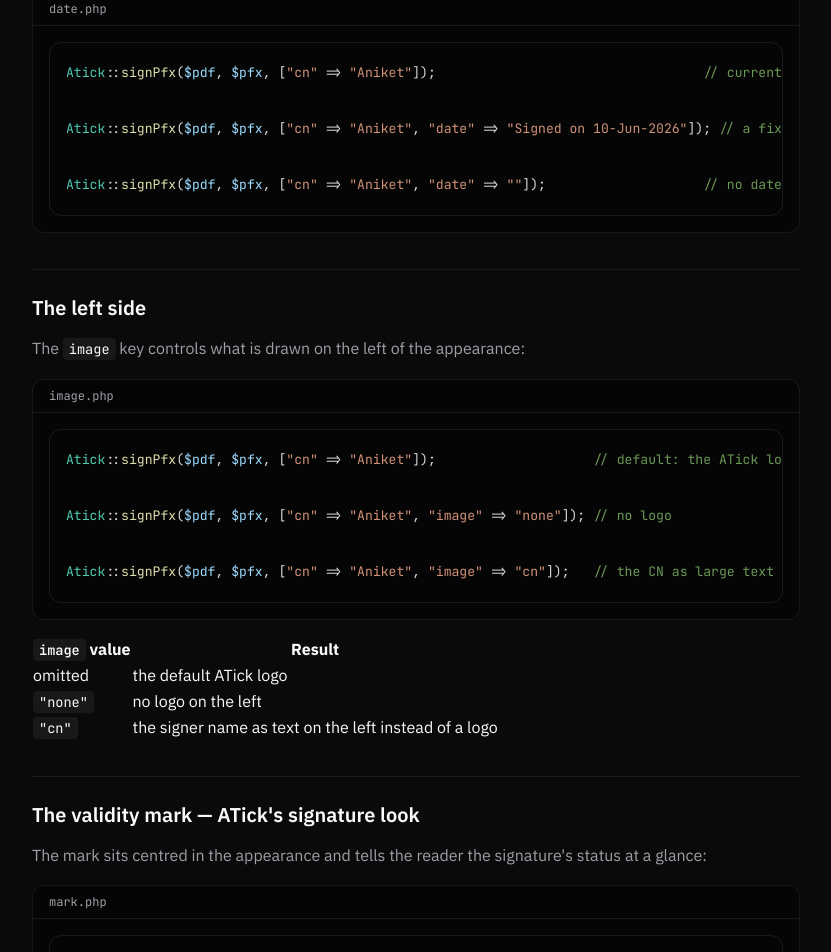
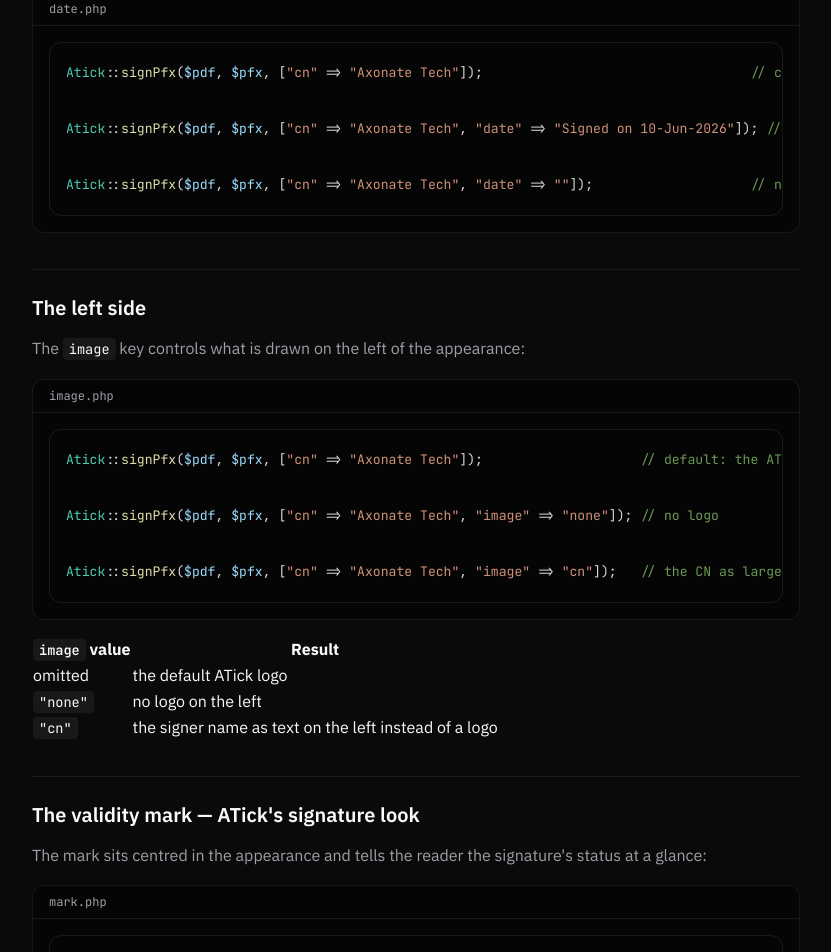
Before and after one commit to Aniketc068/ATick, a Next.js app: page /docs/php/appearance in a window 1280 px wide. Shown: the part 1209-2161 px from the top of the page, without its empty margins (344-1175 px from the left). Built offline with nearby package versions, Linux system fonts and the light colour scheme.

Commit message:
docs: use Axonate Tech in all signer-name examples (branding)

```diff
--- a/app/docs/dotnet/esign/page.tsx
+++ b/app/docs/dotnet/esign/page.tsx
@@ -36,7 +36,7 @@ using System.Security.Cryptography;`} />
 // options: cn, reason, placements / page+rect, field_name, pades, contents_size.
 // Leave room for the chain + revocation + timestamp that a pkcs7Pdf reply carries.
 var (prepared, bytesToSign) = Atick.Prepare(pdf,
-    "{\\"cn\\":\\"Aniket\\",\\"reason\\":\\"Agreement\\",\\"pades\\":true,"
+    "{\\"cn\\":\\"Axonate Tech\\",\\"reason\\":\\"Agreement\\",\\"pades\\":true,"
   + "\\"page\\":1,\\"rect\\":[40,640,300,750],\\"contents_size\\":60000}");
 
 // The InputHash that goes into <InputHash> (hex).
@@ -104,7 +104,7 @@ File.WriteAllBytes("signed.pdf", signed);`} />
       </ul>
 
       <Code lang="dotnet" file="RemoteKey.cs" code={`var (prepared, bytesToSign) = Atick.Prepare(pdf,
-    "{\\"cn\\":\\"Aniket\\",\\"reason\\":\\"Approved\\",\\"pades\\":true}");
+    "{\\"cn\\":\\"Axonate Tech\\",\\"reason\\":\\"Approved\\",\\"pades\\":true}");
 
 // Sign bytesToSign with your provider; return a detached CMS over those exact bytes.
 byte[] cms = SignWithMyProvider(bytesToSign);   // PKCS#11 token / HSM / Windows store
@@ -123,7 +123,7 @@ File.WriteAllBytes("signed.pdf", signed);`} />
 
       <Code lang="dotnet" file="Simulate.cs" code={`byte[] pfx = File.ReadAllBytes("signer.pfx");
 
-var (prepared, bytesToSign) = Atick.Prepare(pdf, "{\\"cn\\":\\"Aniket\\",\\"pades\\":true}");
+var (prepared, bytesToSign) = Atick.Prepare(pdf, "{\\"cn\\":\\"Axonate Tech\\",\\"pades\\":true}");
 byte[] cms  = Atick.CmsPfx(bytesToSign, pfx,
                    "{\\"password\\":\\"••••\\",\\"pades\\":true,\\"timestamp\\":true}");
 byte[] done = Atick.Embed(prepared, cms);
--- a/app/docs/java/esign/page.tsx
+++ b/app/docs/java/esign/page.tsx
@@ -32,7 +32,7 @@ import java.security.MessageDigest;`} />
 // options: cn, reason, placements / page+rect, field_name, pades, contents_size.
 // Leave room for the chain + revocation + timestamp that a pkcs7Pdf reply carries.
 byte[][] pr = Atick.prepare(pdf,
-    "{\\"cn\\":\\"Aniket\\",\\"reason\\":\\"Agreement\\",\\"pades\\":true,"
+    "{\\"cn\\":\\"Axonate Tech\\",\\"reason\\":\\"Agreement\\",\\"pades\\":true,"
   + "\\"page\\":1,\\"rect\\":[40,640,300,750],\\"contents_size\\":60000}");
 
 byte[] prepared    = pr[0];
@@ -96,7 +96,7 @@ Files.write(Path.of("signed.pdf"), signed);`} />
         vendor&apos;s PKCS#11 provider).</li>
         <li><strong>Windows certificate store</strong> — <code>SunMSCAPI</code>.</li>
       </ul>
-      <Code lang="java" file="RemoteKey.java" code={`byte[][] pr = Atick.prepare(pdf, "{\\"cn\\":\\"Aniket\\",\\"reason\\":\\"Approved\\",\\"pades\\":true}");
+      <Code lang="java" file="RemoteKey.java" code={`byte[][] pr = Atick.prepare(pdf, "{\\"cn\\":\\"Axonate Tech\\",\\"reason\\":\\"Approved\\",\\"pades\\":true}");
 
 // Sign pr[1] with your JCA provider; return a detached CMS over those exact bytes.
 byte[] cms = signWithMyProvider(pr[1]);   // SunPKCS11 / SunMSCAPI / vendor provider
@@ -113,7 +113,7 @@ Files.write(Path.of("signed.pdf"), signed);`} />
       a <code>pkcs7Pdf</code>-style CMS over <code>pr[1]</code>:</p>
       <Code lang="java" file="Simulate.java" code={`byte[] pfx = Files.readAllBytes(Path.of("signer.pfx"));
 
-byte[][] pr   = Atick.prepare(pdf, "{\\"cn\\":\\"Aniket\\",\\"pades\\":true}");
+byte[][] pr   = Atick.prepare(pdf, "{\\"cn\\":\\"Axonate Tech\\",\\"pades\\":true}");
 byte[]   cms  = Atick.cmsPfx(pr[1], pfx,
                    "{\\"password\\":\\"••••\\",\\"pades\\":true,\\"timestamp\\":true}");
 byte[]   done = Atick.embed(pr[0], cms);
--- a/app/docs/node/appearance/page.tsx
+++ b/app/docs/node/appearance/page.tsx
@@ -29,15 +29,15 @@ fs.writeFileSync("signed.pdf", signed);`} />
       box never overflows.</p>
 
       <h2>Date / time</h2>
-      <Code lang="node" file="date.js" code={`atick.signPfx(pdf, pfx, JSON.stringify({ cn: "Aniket" }));                              // current time (default)
-atick.signPfx(pdf, pfx, JSON.stringify({ cn: "Aniket", date: "Signed on 10-Jun-2026" })); // a fixed string
-atick.signPfx(pdf, pfx, JSON.stringify({ cn: "Aniket", date: "" }));                    // no date line`} />
+      <Code lang="node" file="date.js" code={`atick.signPfx(pdf, pfx, JSON.stringify({ cn: "Axonate Tech" }));                              // current time (default)
+atick.signPfx(pdf, pfx, JSON.stringify({ cn: "Axonate Tech", date: "Signed on 10-Jun-2026" })); // a fixed string
+atick.signPfx(pdf, pfx, JSON.stringify({ cn: "Axonate Tech", date: "" }));                    // no date line`} />
 
       <h2>The left side</h2>
       <p>The <code>image</code> key controls what is drawn on the left of the appearance:</p>
-      <Code lang="node" file="left.js" code={`atick.signPfx(pdf, pfx, JSON.stringify({ cn: "Aniket" }));                  // default: the ATick logo
-atick.signPfx(pdf, pfx, JSON.stringify({ cn: "Aniket", image: "none" }));   // no logo
-atick.signPfx(pdf, pfx, JSON.stringify({ cn: "Aniket", image: "cn" }));     // the CN as large text on the LEFT (Adobe-style)`} />
+      <Code lang="node" file="left.js" code={`atick.signPfx(pdf, pfx, JSON.stringify({ cn: "Axonate Tech" }));                  // default: the ATick logo
+atick.signPfx(pdf, pfx, JSON.stringify({ cn: "Axonate Tech", image: "none" }));   // no logo
+atick.signPfx(pdf, pfx, JSON.stringify({ cn: "Axonate Tech", image: "cn" }));     // the CN as large text on the LEFT (Adobe-style)`} />
       <table>
         <thead><tr><th><code>image</code> value</th><th>Result</th></tr></thead>
         <tbody>
@@ -50,9 +50,9 @@ atick.signPfx(pdf, pfx, JSON.stringify({ cn: "Aniket", image: "cn" }));     // t
       <h2>The validity mark — ATick&apos;s signature look</h2>
       <p>The mark sits centred in the appearance and tells the reader the signature&apos;s status at a
       glance:</p>
-      <Code lang="node" file="mark.js" code={`atick.signPfx(pdf, pfx, JSON.stringify({ cn: "Aniket", green_tick: true }));    // the "?" mark — Adobe paints it GREEN if valid+trusted, RED if invalid
-atick.signPfx(pdf, pfx, JSON.stringify({ cn: "Aniket", always_check: true }));  // ATick's green-tick graphic as the base (Adobe still reds a bad signature)
-atick.signPfx(pdf, pfx, JSON.stringify({ cn: "Aniket", green_tick: false }));   // no mark — a plain signature`} />
+      <Code lang="node" file="mark.js" code={`atick.signPfx(pdf, pfx, JSON.stringify({ cn: "Axonate Tech", green_tick: true }));    // the "?" mark — Adobe paints it GREEN if valid+trusted, RED if invalid
+atick.signPfx(pdf, pfx, JSON.stringify({ cn: "Axonate Tech", always_check: true }));  // ATick's green-tick graphic as the base (Adobe still reds a bad signature)
+atick.signPfx(pdf, pfx, JSON.stringify({ cn: "Axonate Tech", green_tick: false }));   // no mark — a plain signature`} />
       <ul>
         <li><strong><code>green_tick: true</code></strong> — the classic validity mark: a <code>?</code> that Adobe Acrobat repaints <strong>green</strong> for a valid, trusted signature and <strong>red</strong> for a broken one.</li>
         <li><strong><code>always_check: true</code></strong> — uses ATick&apos;s own green-tick graphic as the base, so the tick shows in every viewer; Adobe still overlays a red mark if the signature is actually invalid.</li>
@@ -82,10 +82,10 @@ atick.signPfx(pdf, pfx, JSON.stringify({ cn: "Aniket", green_tick: false }));
       <h3>Colouring the mark</h3>
       <p>Colour the mark with a hex string, a CSS colour name, or an <code>[r, g, b]</code> array — or
       fill it with an axial gradient:</p>
-      <Code lang="node" file="mark-color.js" code={`atick.signPfx(pdf, pfx, JSON.stringify({ cn: "Aniket", green_tick: true, mark_color: "#E53935" }));        // hex
-atick.signPfx(pdf, pfx, JSON.stringify({ cn: "Aniket", green_tick: true, mark_color: "blue" }));           // CSS name
-atick.signPfx(pdf, pfx, JSON.stringify({ cn: "Aniket", green_tick: true, mark_color: [255, 140, 0] }));    // RGB array
-atick.signPfx(pdf, pfx, JSON.stringify({ cn: "Aniket", green_tick: true, mark_gradient: ["red", "orange", "yellow"] }));  // gradient`} />
+      <Code lang="node" file="mark-color.js" code={`atick.signPfx(pdf, pfx, JSON.stringify({ cn: "Axonate Tech", green_tick: true, mark_color: "#E53935" }));        // hex
+atick.signPfx(pdf, pfx, JSON.stringify({ cn: "Axonate Tech", green_tick: true, mark_color: "blue" }));           // CSS name
+atick.signPfx(pdf, pfx, JSON.stringify({ cn: "Axonate Tech", green_tick: true, mark_color: [255, 140, 0] }));    // RGB array
+atick.signPfx(pdf, pfx, JSON.stringify({ cn: "Axonate Tech", green_tick: true, mark_gradient: ["red", "orange", "yellow"] }));  // gradient`} />
       <p>Use <code>mark_scale</code> to resize the mark relative to the appearance box.</p>
 
       <h2>Distinguished name</h2>
@@ -110,12 +110,12 @@ atick.signPfx(pdf, pfx, JSON.stringify({ cn: "Aniket", green_tick: true, mark_gr
       <p>Place the appearance with <code>page</code> + <code>rect</code>, or stamp several positions at
       once with <code>placements</code>. Coordinates are PDF points as <code>[x1, y1, x2, y2]</code>.</p>
       <Code lang="node" file="position.js" code={`atick.signPfx(pdf, pfx, JSON.stringify({
-  cn: "Aniket", green_tick: true, page: 1, rect: [300, 55, 575, 175],
+  cn: "Axonate Tech", green_tick: true, page: 1, rect: [300, 55, 575, 175],
 }));
 
 // one stamp per entry: [page, [x1,y1,x2,y2]]
 atick.signPfx(pdf, pfx, JSON.stringify({
-  cn: "Aniket", green_tick: true,
+  cn: "Axonate Tech", green_tick: true,
   placements: [[1, [300, 55, 575, 175]], [2, [300, 55, 575, 175]]],
 }));`} />
       <p>You can also size the box directly with <code>width</code> and <code>height</code>.</p>
@@ -124,7 +124,7 @@ atick.signPfx(pdf, pfx, JSON.stringify({
       <p>When the default placement is close but not exact, nudge the pieces individually instead of
       redesigning the box. All offsets are in PDF points unless noted.</p>
       <Code lang="node" file="fine-tune.js" code={`atick.signPfx(pdf, pfx, JSON.stringify({
-  cn: "Aniket", green_tick: true,
+  cn: "Axonate Tech", green_tick: true,
   top_reserve: 0.32,   // reserve the top 32% of the box for the logo / mark
   mark_scale: 1.2,     // make the mark 20% larger
   mark_dx: 4,          // nudge the mark right
@@ -141,7 +141,7 @@ atick.signPfx(pdf, pfx, JSON.stringify({
       <h3>Border colour &amp; width</h3>
       <p>With <code>border: true</code>, set the border colour and line width:</p>
       <Code lang="node" file="border.js" code={`atick.signPfx(pdf, pfx, JSON.stringify({
-  cn: "Aniket", green_tick: true,
+  cn: "Axonate Tech", green_tick: true,
   border: true,
   border_color: [33, 150, 243],   // [r, g, b] (also accepts hex or a CSS name)
   border_width: 1.0,              // line width in PDF points
@@ -154,7 +154,7 @@ atick.signPfx(pdf, pfx, JSON.stringify({
       <h2>Invisible signature</h2>
       <p>A cryptographically valid signature that draws nothing on the page — pass an empty
       <code>placements</code> array:</p>
-      <Code lang="node" file="invisible.js" code={`atick.signPfx(pdf, pfx, JSON.stringify({ cn: "Aniket", placements: [] }));   // empty placements`} />
+      <Code lang="node" file="invisible.js" code={`atick.signPfx(pdf, pfx, JSON.stringify({ cn: "Axonate Tech", placements: [] }));   // empty placements`} />
 
       <h2>Other appearance options</h2>
       <table>
@@ -180,7 +180,7 @@ atick.signPfx(pdf, pfx, JSON.stringify({
       <h2>Errors</h2>
       <p>Every failure throws an <code>Error</code>:</p>
       <Code lang="node" file="errors.js" code={`try {
-  atick.signPfx(pdf, pfx, JSON.stringify({ cn: "Aniket", image: "missing.png" }));
+  atick.signPfx(pdf, pfx, JSON.stringify({ cn: "Axonate Tech", image: "missing.png" }));
 } catch (err) {
   console.log("signing failed: " + err.message);
 }`} />
--- a/app/docs/node/quickstart/page.tsx
+++ b/app/docs/node/quickstart/page.tsx
@@ -30,7 +30,7 @@ fs.writeFileSync("signed.pdf", signed);`} />
 import { readFileSync, writeFileSync } from "fs";
 
 const signed = atick.signPfx(readFileSync("doc.pdf"), readFileSync("my.pfx"),
-  JSON.stringify({ password: "••••", cn: "Aniket", pades: true, page: 1, rect: [300, 55, 575, 175] }));
+  JSON.stringify({ password: "••••", cn: "Axonate Tech", pades: true, page: 1, rect: [300, 55, 575, 175] }));
 writeFileSync("signed.pdf", signed);`} />
 
       <h2>A minimal, invisible signature</h2>
--- a/app/docs/node/signing/page.tsx
+++ b/app/docs/node/signing/page.tsx
@@ -25,7 +25,7 @@ const pfx = fs.readFileSync("signer.pfx");
 
 const signed = atick.signPfx(pdf, pfx, JSON.stringify({
   password: "••••",
-  cn: "Aniket",
+  cn: "Axonate Tech",
   reason: "Approved",
   pades: true,
 }));
@@ -40,7 +40,7 @@ fs.writeFileSync("out.pdf", signed);`} />
 
 const signed = atick.signPfx(pdf, pem, JSON.stringify({
   password: "",
-  cn: "Aniket",
+  cn: "Axonate Tech",
   pades: true,
 }));`} />
       <blockquote>Because the format is auto-detected, the same <code>signPfx</code> call works for
@@ -55,7 +55,7 @@ const signed = atick.signPfx(pdf, pem, JSON.stringify({
       to sign, you produce the CMS signature with your own signer, and ATick embeds it.</p>
       <Code lang="node" file="deferred.js" code={`// Step 1 — prepare. Returns { prepared, bytesToSign }.
 const { prepared, bytesToSign } = atick.prepare(pdf, JSON.stringify({
-  cn: "Aniket",
+  cn: "Axonate Tech",
   reason: "Approved",
   pades: true,
   hash_algo: "sha256",
@@ -77,7 +77,7 @@ fs.writeFileSync("out.pdf", signed);`} />
       <p>If you have the key material in software (a <code>.pfx</code>/<code>.p12</code>/<code>.pem</code>),
       ATick can also build the CMS for you with <code>atick.cmsPfx</code>, then <code>atick.embed</code>:</p>
       <Code lang="node" file="cmspfx.js" code={`const { prepared, bytesToSign } = atick.prepare(pdf, JSON.stringify({
-  cn: "Aniket",
+  cn: "Axonate Tech",
   pades: true,
 }));
 
@@ -122,7 +122,7 @@ const signed = atick.embed(prepared, cms);`} />
       (<code>[[page, [x1, y1, x2, y2]], …]</code>).</p>
       <Code lang="node" file="appearance.js" code={`const signed = atick.signPfx(pdf, pfx, JSON.stringify({
   password: "••••",
-  cn: "Aniket",
+  cn: "Axonate Tech",
   reason: "Approved",
   show_mark: true,
   green_tick: true,
@@ -138,7 +138,7 @@ const signed = atick.embed(prepared, cms);`} />
       so it never collides.</p>
       <Code lang="node" file="multisig.js" code={`const v1 = atick.signPfx(pdf, pfx, JSON.stringify({
   password: "••••",
-  cn: "Aniket",
+  cn: "Axonate Tech",
   pades: true,
 })); // Atick_1
 
--- a/app/docs/php/appearance/page.tsx
+++ b/app/docs/php/appearance/page.tsx
@@ -28,15 +28,15 @@ file_put_contents("signed.pdf", $signed);`} />
       <p>Long signer names <strong>wrap</strong> onto more lines instead of shrinking the font, so the box never overflows.</p>
 
       <h2>Date / time</h2>
-      <Code lang="php" file="date.php" code={`Atick::signPfx($pdf, $pfx, ["cn" => "Aniket"]);                                  // current time (default)
-Atick::signPfx($pdf, $pfx, ["cn" => "Aniket", "date" => "Signed on 10-Jun-2026"]); // a fixed string
-Atick::signPfx($pdf, $pfx, ["cn" => "Aniket", "date" => ""]);                    // no date line`} />
+      <Code lang="php" file="date.php" code={`Atick::signPfx($pdf, $pfx, ["cn" => "Axonate Tech"]);                                  // current time (default)
+Atick::signPfx($pdf, $pfx, ["cn" => "Axonate Tech", "date" => "Signed on 10-Jun-2026"]); // a fixed string
+Atick::signPfx($pdf, $pfx, ["cn" => "Axonate Tech", "date" => ""]);                    // no date line`} />
 
       <h2>The left side</h2>
       <p>The <code>image</code> key controls what is drawn on the left of the appearance:</p>
-      <Code lang="php" file="image.php" code={`Atick::signPfx($pdf, $pfx, ["cn" => "Aniket"]);                    // default: the ATick logo
-Atick::signPfx($pdf, $pfx, ["cn" => "Aniket", "image" => "none"]); // no logo
-Atick::signPfx($pdf, $pfx, ["cn" => "Aniket", "image" => "cn"]);   // the CN as large text on the LEFT (Adobe-style)`} />
+      <Code lang="php" file="image.php" code={`Atick::signPfx($pdf, $pfx, ["cn" => "Axonate Tech"]);                    // default: the ATick logo
+Atick::signPfx($pdf, $pfx, ["cn" => "Axonate Tech", "image" => "none"]); // no logo
+Atick::signPfx($pdf, $pfx, ["cn" => "Axonate Tech", "image" => "cn"]);   // the CN as large text on the LEFT (Adobe-style)`} />
       <table>
         <thead>
           <tr><th><code>image</code> value</th><th>Result</th></tr>
@@ -50,9 +50,9 @@ Atick::signPfx($pdf, $pfx, ["cn" => "Aniket", "image" => "cn"]);   // the CN as
 
       <h2>The validity mark — ATick&apos;s signature look</h2>
       <p>The mark sits centred in the appearance and tells the reader the signature&apos;s status at a glance:</p>
-      <Code lang="php" file="mark.php" code={`Atick::signPfx($pdf, $pfx, ["cn" => "Aniket", "green_tick" => true]);    // the "?" mark — Adobe paints it GREEN if valid+trusted, RED if invalid
-Atick::signPfx($pdf, $pfx, ["cn" => "Aniket", "always_check" => true]);  // ATick's green-tick graphic as the base (Adobe still reds a bad signature)
-Atick::signPfx($pdf, $pfx, ["cn" => "Aniket", "green_tick" => false]);   // no mark — a plain signature`} />
+      <Code lang="php" file="mark.php" code={`Atick::signPfx($pdf, $pfx, ["cn" => "Axonate Tech", "green_tick" => true]);    // the "?" mark — Adobe paints it GREEN if valid+trusted, RED if invalid
+Atick::signPfx($pdf, $pfx, ["cn" => "Axonate Tech", "always_check" => true]);  // ATick's green-tick graphic as the base (Adobe still reds a bad signature)
+Atick::signPfx($pdf, $pfx, ["cn" => "Axonate Tech", "green_tick" => false]);   // no mark — a plain signature`} />
       <ul>
         <li><strong><code>green_tick =&gt; true</code></strong> — the classic validity mark: a <code>?</code> that Adobe Acrobat repaints <strong>green</strong>
         for a valid, trusted signature and <strong>red</strong> for a broken one.</li>
@@ -81,10 +81,10 @@ Atick::signPfx($pdf, $pfx, ["cn" => "Aniket", "green_tick" => false]);   // no m
       <h3>Colouring the mark</h3>
       <p>Colour the mark with a hex string, a CSS colour name, or an <code>[r, g, b]</code> array — or fill it with an
       axial gradient:</p>
-      <Code lang="php" file="color.php" code={`Atick::signPfx($pdf, $pfx, ["cn" => "Aniket", "green_tick" => true, "mark_color" => "#E53935"]);        // hex
-Atick::signPfx($pdf, $pfx, ["cn" => "Aniket", "green_tick" => true, "mark_color" => "blue"]);           // CSS name
-Atick::signPfx($pdf, $pfx, ["cn" => "Aniket", "green_tick" => true, "mark_color" => [255, 140, 0]]);    // RGB array
-Atick::signPfx($pdf, $pfx, ["cn" => "Aniket", "green_tick" => true, "mark_gradient" => ["red", "orange", "yellow"]]);  // gradient`} />
+      <Code lang="php" file="color.php" code={`Atick::signPfx($pdf, $pfx, ["cn" => "Axonate Tech", "green_tick" => true, "mark_color" => "#E53935"]);        // hex
+Atick::signPfx($pdf, $pfx, ["cn" => "Axonate Tech", "green_tick" => true, "mark_color" => "blue"]);           // CSS name
+Atick::signPfx($pdf, $pfx, ["cn" => "Axonate Tech", "green_tick" => true, "mark_color" => [255, 140, 0]]);    // RGB array
+Atick::signPfx($pdf, $pfx, ["cn" => "Axonate Tech", "green_tick" => true, "mark_gradient" => ["red", "orange", "yellow"]]);  // gradient`} />
       <p>Use <code>mark_scale</code> to resize the mark relative to the appearance box.</p>
 
       <h2>Distinguished name</h2>
@@ -107,12 +107,12 @@ Atick::signPfx($pdf, $pfx, ["cn" => "Aniket", "green_tick" => true, "mark_gradie
       <p>Place the appearance with <code>page</code> + <code>rect</code>, or stamp several positions at once with <code>placements</code>.
       Coordinates are PDF points as <code>[x1, y1, x2, y2]</code>.</p>
       <Code lang="php" file="position.php" code={`Atick::signPfx($pdf, $pfx, [
-    "cn" => "Aniket", "green_tick" => true, "page" => 1, "rect" => [300, 55, 575, 175],
+    "cn" => "Axonate Tech", "green_tick" => true, "page" => 1, "rect" => [300, 55, 575, 175],
 ]);
 
 // one stamp per entry: [page, [x1,y1,x2,y2]]
 Atick::signPfx($pdf, $pfx, [
-    "cn" => "Aniket", "green_tick" => true,
+    "cn" => "Axonate Tech", "green_tick" => true,
     "placements" => [[1, [300, 55, 575, 175]], [2, [300, 55, 575, 175]]],
 ]);`} />
       <p>You can also size the box directly with <code>width</code> and <code>height</code>.</p>
@@ -121,7 +121,7 @@ Atick::signPfx($pdf, $pfx, [
       <p>Once the box is placed you can nudge the mark, the logo region, and the text independently —
       useful for matching an exact house style without recomputing the rectangle.</p>
       <Code lang="php" file="tune.php" code={`Atick::signPfx($pdf, $pfx, [
-    "cn"          => "Aniket",
+    "cn"          => "Axonate Tech",
     "green_tick"  => true,
     "top_reserve" => 0.32,        // fraction of the box height reserved at the top for the logo / mark
     "mark_scale"  => 1.15,        // scale the mark up (1.0 = default)
@@ -147,7 +147,7 @@ Atick::signPfx($pdf, $pfx, [
       <h3>Border colour &amp; width</h3>
       <p>With <code>border =&gt; true</code> you can set the border&apos;s colour and thickness:</p>
       <Code lang="php" file="border.php" code={`Atick::signPfx($pdf, $pfx, [
-    "cn"           => "Aniket",
+    "cn"           => "Axonate Tech",
     "border"       => true,
     "border_color" => [0, 102, 204],   // [r, g, b] (0–255)
     "border_width" => 1.0,             // line width in PDF points
@@ -166,7 +166,7 @@ Atick::signPfx($pdf, $pfx, [
       <h2>Invisible signature</h2>
       <p>A cryptographically valid signature that draws nothing on the page — pass an empty <code>placements</code>
       array:</p>
-      <Code lang="php" file="invisible.php" code={`Atick::signPfx($pdf, $pfx, ["cn" => "Aniket", "placements" => []]);   // empty placements`} />
+      <Code lang="php" file="invisible.php" code={`Atick::signPfx($pdf, $pfx, ["cn" => "Axonate Tech", "placements" => []]);   // empty placements`} />
 
       <h2>Other appearance options</h2>
       <table>
@@ -193,7 +193,7 @@ Atick::signPfx($pdf, $pfx, [
       <h2>Errors</h2>
       <p>Every failure throws an <code>Aniketc068\ATick\AtickException</code>:</p>
       <Code lang="php" file="errors.php" code={`try {
-    Atick::signPfx($pdf, $pfx, ["cn" => "Aniket", "image" => "missing.png"]);
+    Atick::signPfx($pdf, $pfx, ["cn" => "Axonate Tech", "image" => "missing.png"]);
 } catch (\\Aniketc068\\ATick\\AtickException $e) {
     echo "signing failed: " . $e->getMessage();
 }`} />
--- a/app/docs/php/quickstart/page.tsx
+++ b/app/docs/php/quickstart/page.tsx
@@ -34,7 +34,7 @@ require 'vendor/autoload.php';
 use Aniketc068\\ATick\\Atick;
 
 $signed = Atick::signPfx(file_get_contents("doc.pdf"), file_get_contents("my.pfx"),
-    json_encode(["password" => "••••", "cn" => "Aniket", "pades" => true, "page" => 1, "rect" => [300, 55, 575, 175]]));
+    json_encode(["password" => "••••", "cn" => "Axonate Tech", "pades" => true, "page" => 1, "rect" => [300, 55, 575, 175]]));
 file_put_contents("signed.pdf", $signed);`} />
 
       <h2>A minimal, invisible signature</h2>
```
Also changed, not shown: app/docs/dotnet/appearance/page.tsx (+19 -19 lines), app/docs/dotnet/signing/page.tsx (+6 -6 lines), app/docs/java/appearance/page.tsx (+18 -18 lines), app/docs/java/signing/page.tsx (+6 -6 lines), app/docs/php/signing/page.tsx (+6 -6 lines).
